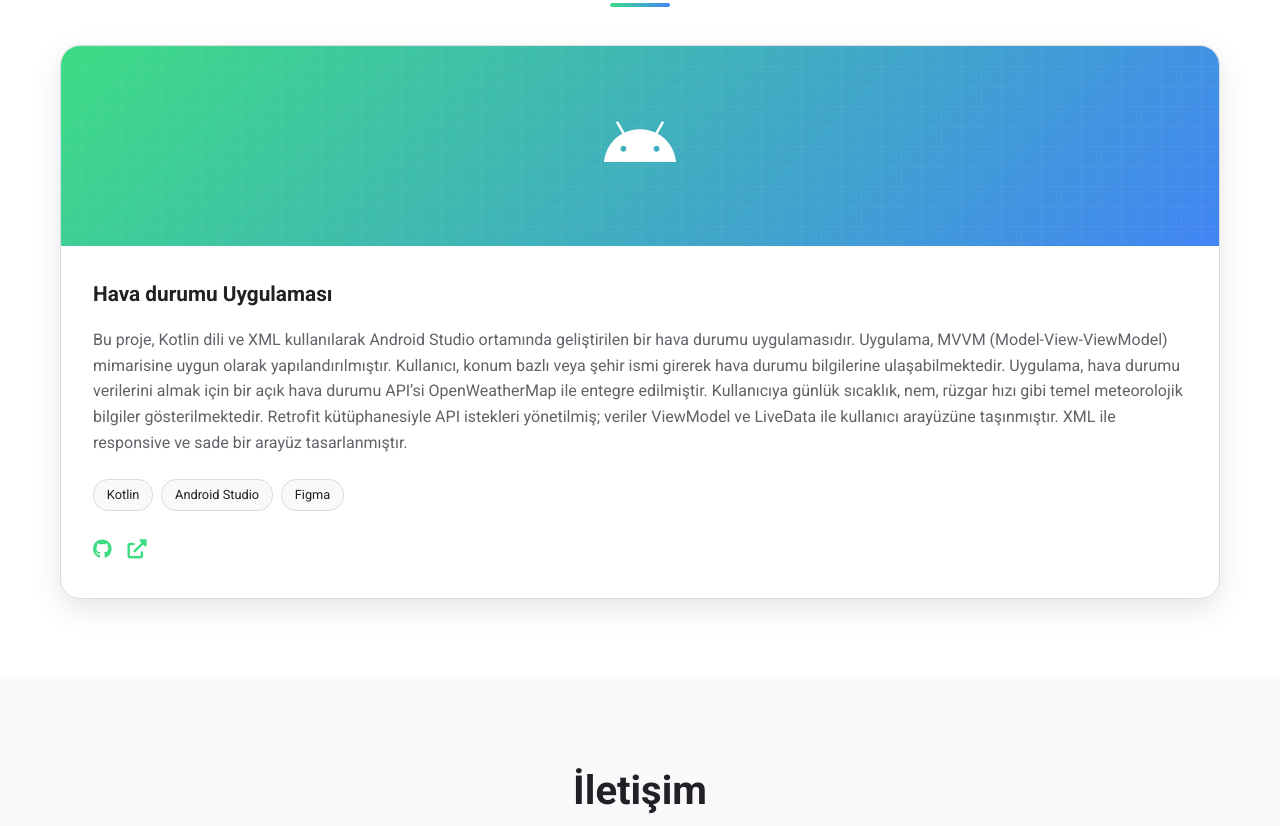
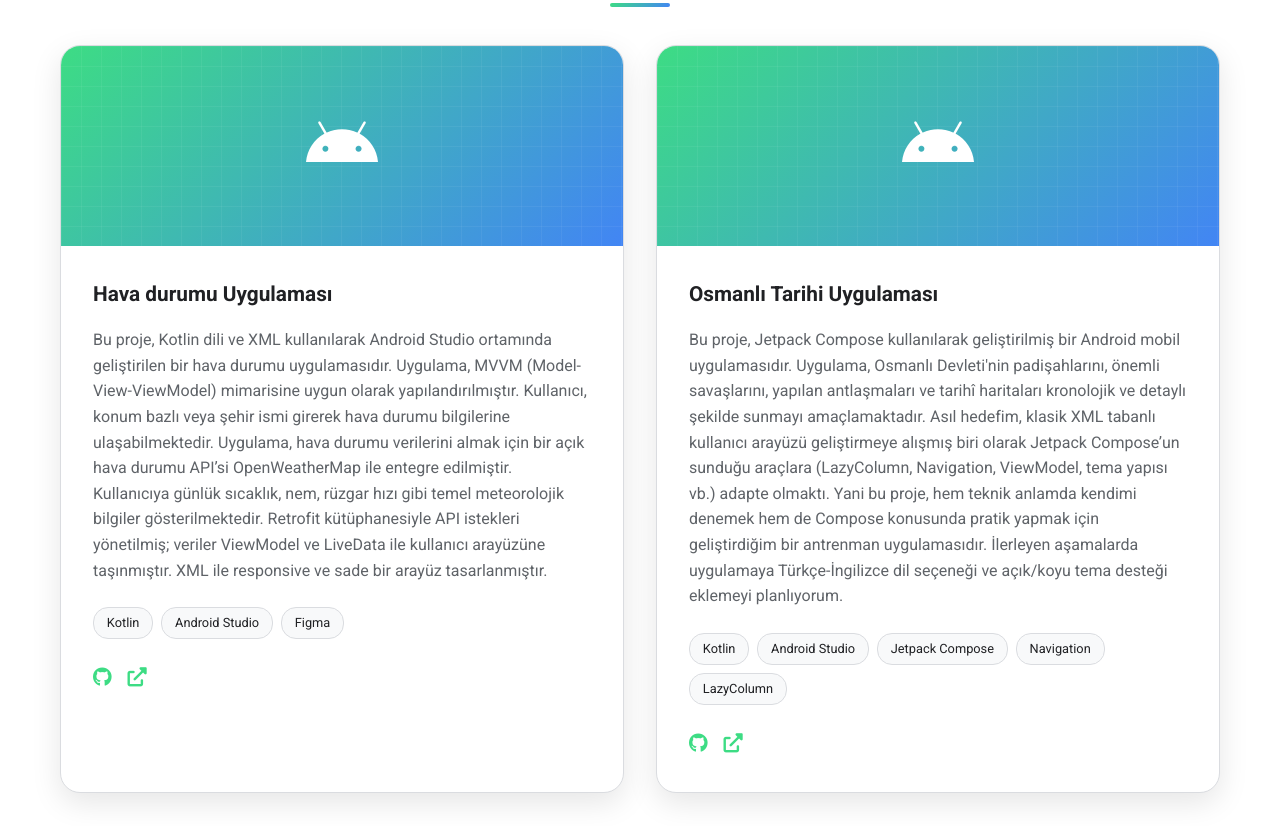
Before and after one commit to EmirhannBodur/My-portfolio, a plain HTML site: page index.html in a window 1280 px wide. Shown: the part 1476-2302 px from the top of the page. Drawn offline with Linux system fonts and the light colour scheme.

Commit message:
update index.html

```diff
--- a/index.html
+++ b/index.html
@@ -130,6 +130,34 @@
                         </div>
                     </div>
                 </div>
+                <div class="project-card">
+                    <div class="project-image">
+                        <i class="fab fa-android"></i>
+                    </div>
+                    <div class="project-content">
+                        <h3 data-tr="Osmanlı Tarihi Uygulaması" data-en="Ottoman History App">Proje Adı</h3>
+                        <p data-tr="Bu proje, Jetpack Compose kullanılarak geliştirilmiş bir Android mobil uygulamasıdır. Uygulama, Osmanlı Devleti'nin padişahlarını, önemli savaşlarını, yapılan antlaşmaları ve tarihî haritaları kronolojik ve detaylı şekilde sunmayı amaçlamaktadır.
+
+Asıl hedefim, klasik XML tabanlı kullanıcı arayüzü geliştirmeye alışmış biri olarak Jetpack Compose’un sunduğu araçlara (LazyColumn, Navigation, ViewModel, tema yapısı vb.) adapte olmaktı. Yani bu proje, hem teknik anlamda kendimi denemek hem de Compose konusunda pratik yapmak için geliştirdiğim bir antrenman uygulamasıdır.
+
+İlerleyen aşamalarda uygulamaya Türkçe-İngilizce dil seçeneği ve açık/koyu tema desteği eklemeyi planlıyorum." data-en="This project is a mobile application developed using Jetpack Compose. It presents chronologically organized and detailed information about the sultans of the Ottoman Empire, significant battles, treaties, and historical maps.
+
+The main purpose was to practice and explore Jetpack Compose components (such as LazyColumn, Navigation, ViewModel, theming, etc.) as a developer who was previously experienced in building UIs using traditional XML layouts. This application was built primarily as a self-learning and adaptation exercise to transition into modern Compose-based development.
+
+I plan to add bilingual support (Turkish-English) and light/dark theme options in future updates.">Proje açıklaması buraya gelecek...</p>
+                        <div class="project-tech">
+                            <span class="tech-tag">Kotlin</span>
+                            <span class="tech-tag">Android Studio</span>
+                            <span class="tech-tag">Jetpack Compose</span>
+                            <span class="tech-tag">Navigation</span>
+                            <span class="tech-tag">LazyColumn</span>
+                        </div>
+                        <div class="project-links">
+                            <a href="https://github.com/EmirhannBodur/WeatherApp" class="project-link"><i class="fab fa-github"></i></a>
+                            <a href="#" class="project-link"><i class="fas fa-external-link-alt"></i></a>
+                        </div>
+                    </div>
+                </div>
             </div>
         </div>
     </section>
```
